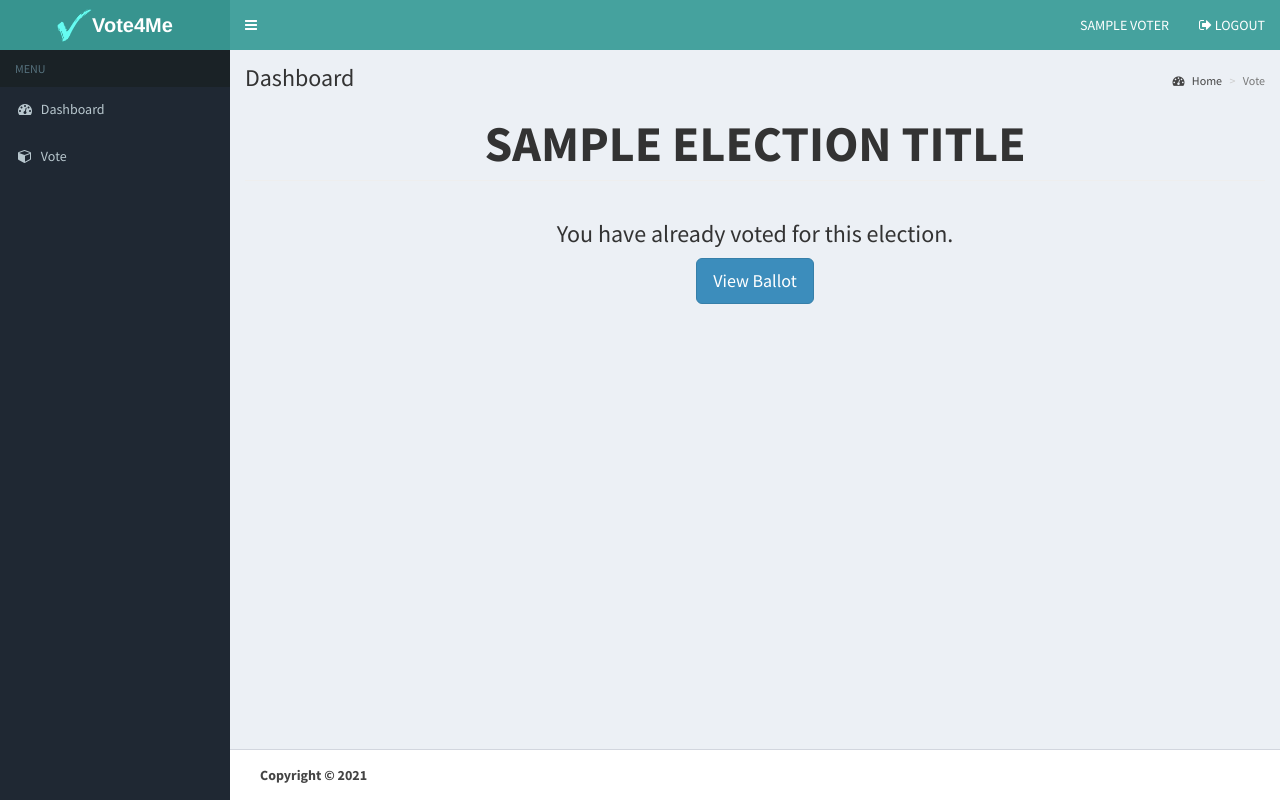
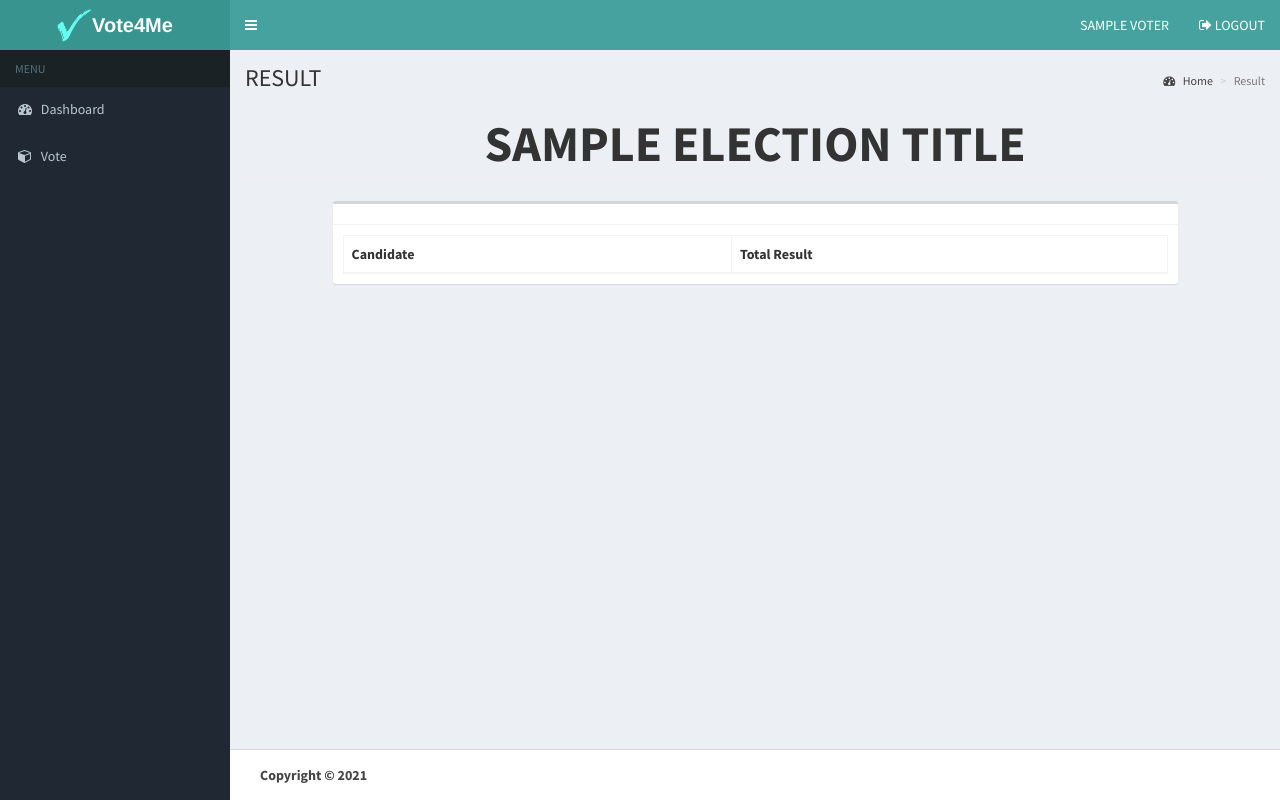
Before and after one commit to nurulatiqah321/VOTE4ME, a PHP site: page /result.php in a window 1280 px wide; the page is wider, and only the part inside the window is pictured. Run offline with PHP 8.4, Linux system fonts and the light colour scheme; the visitor is signed in with stand-in values (Sample User, id 1); tables that the repository leaves empty hold one stand-in row (values such as "Sample post"); lists and menus that the app fills with data are empty; some libraries are stand-ins or nearby versions.

Commit message:
Add files via upload

```diff
--- a/result.php
+++ b/result.php
@@ -11,15 +11,14 @@
     <!-- Content Header (Page header) -->
     <section class="content-header">
       <h1>
-        Dashboard
+        RESULT
       </h1>
       <ol class="breadcrumb">
         <li><a href="#"><i class="fa fa-dashboard"></i> Home</a></li>
-        <li class="active">Vote</li>
+        <li class="active">Result</li>
       </ol>
     </section>
 
-    <!-- Main content -->
     <!-- Main content -->
 	      <section class="content">
 	      	<?php
@@ -66,33 +65,51 @@
 			        	<span class="message"></span>
 			        </div>
 
-					<?php
-				    	$sql = "SELECT * FROM votes WHERE matricno = '".$voter['id']."'";
-				    	$vquery = $conn->query($sql);
-				    	if($vquery->num_rows > 0){
-				    		?>
-				    		<div class="text-center">
-					    		<h3>You have already voted for this election.</h3>
-					    		<a href="#view" data-toggle="modal" class="btn btn-flat btn-primary btn-lg">View Ballot</a>
-					    	</div>
-				    		<?php
-				    	}
-				    	else{
-				    		?>
 			    			<!-- Result Table -->
-						    <?php
+							<div class="row">
+        <div class="col-xs-12">
+          <div class="box">
+            <div class="box-header with-border">
+            </div>
+            <div class="box-body">
+              <table id="example1" class="table table-bordered">
+                <thead>
+                  <th class="hidden"></th>
+                  <!-- <th>Matric Number</th> -->
+                  <th>Candidate</th>
+                  <th>Total Result</th>
+                </thead>
+                <tbody>
+                  <?php
+                    $connect = mysqli_connect("localhost", "root", "", "vote4me");
+		    		$sql = "SELECT c.cname, COUNT(v.candidate_id) AS total
+			     			FROM candidates c
+			     			JOIN votes v ON c.id = v.candidate_id
+			    			WHERE  c.position_id = 8
+			     			GROUP BY c.id
+			     			ORDER BY total DESC
+			     			LIMIT 1";
+			     	$result = mysqli_query($connect, $sql);
 
-								$query = "SELECT max( mark ) as maximu_mark, class FROM student where class ='Four' GROUP BY class";
-         						$results = mysqli_query($conn, $query);
+                    while($row = mysqli_fetch_array($result)){
+                      echo "
+                        <tr>
+                          <td class='hidden'></td>
 
-           						$logged_in_user = mysqli_fetch_assoc($results);
+                          <td>".strtoupper($row['cname'])."</td>
+                          <td>".$row['total']."</td>
+                        </tr>
+                      ";
 
-
-
-							?>
+                    }
+                  ?>
+                </tbody>
+              </table>
+            </div>
+          </div>
+        </div>
 				        	<!-- Result Table -->
 							<?php
-				    	}
 
 				    ?>
 	        </div>
```
